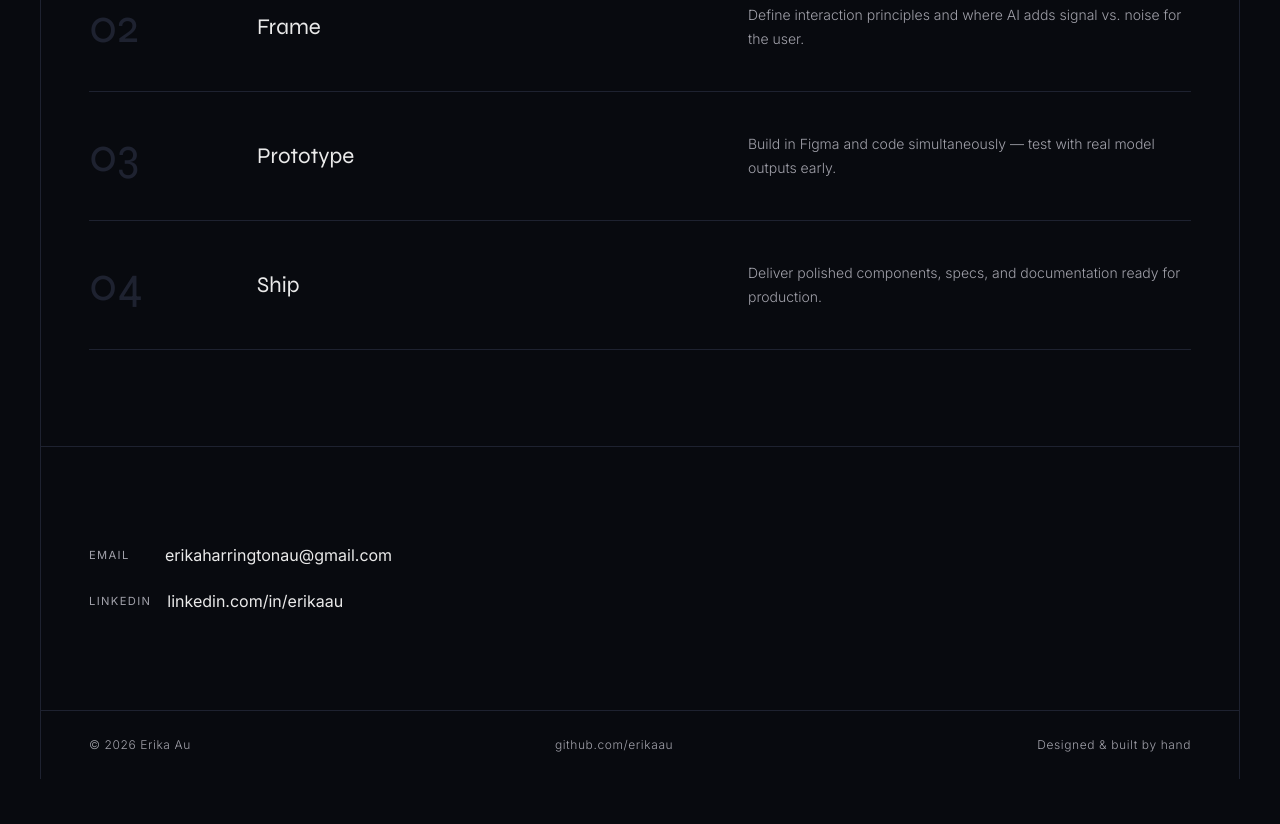
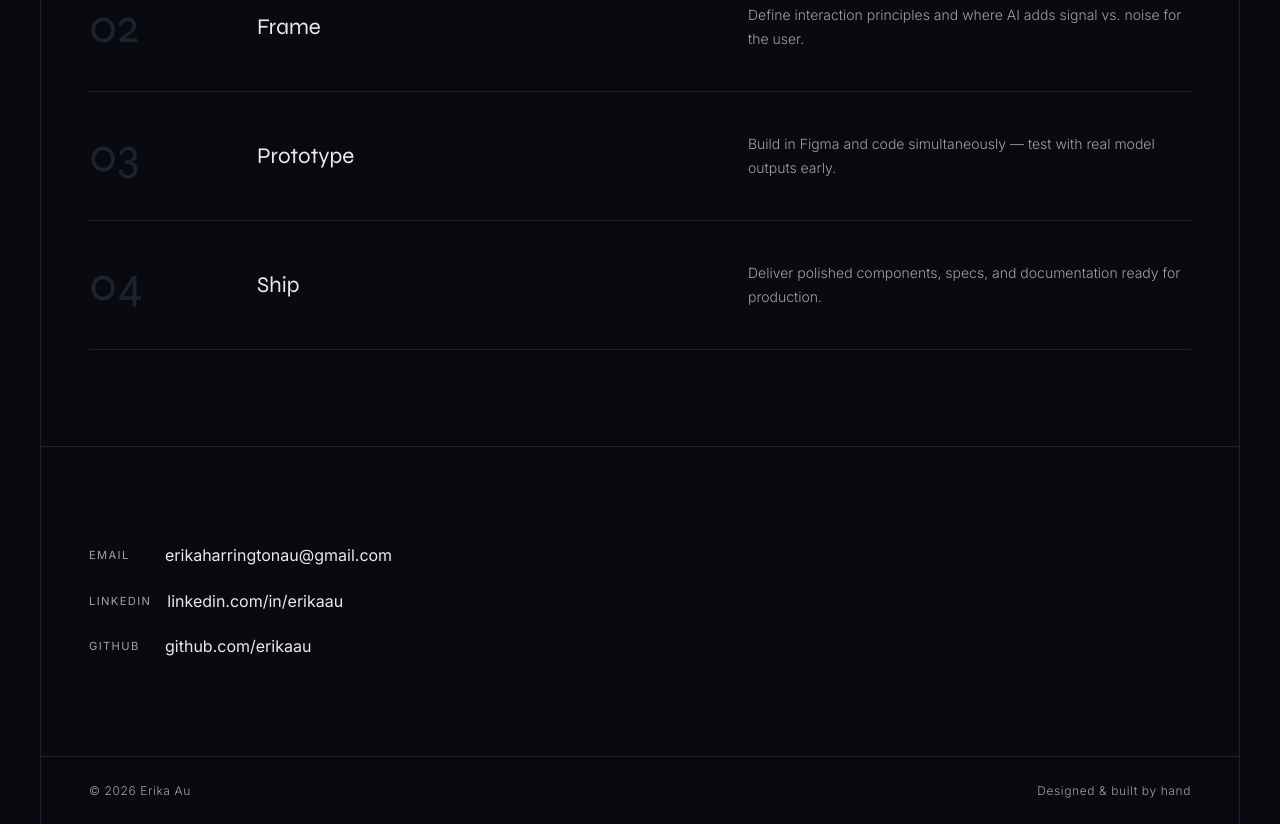
Before and after one commit to erikaau/erikaau-site, a plain HTML site: page index.html in a window 1280 px wide. Shown: the part 4101-4925 px from the top of the page. Before the commit the page ends 4880 px from the top, so only its background shows below. Drawn offline with Linux system fonts and the light colour scheme.

Commit message:
Move GitHub link to contact section
Co-Authored-By: Claude Sonnet 4.6 <noreply@anthropic.com>

```diff
--- a/index.html
+++ b/index.html
@@ -835,6 +835,10 @@
             <span class="contact-link-label">LinkedIn</span>
             linkedin.com/in/erikaau
           </a>
+          <a href="https://github.com/erikaau" target="_blank" class="contact-link">
+            <span class="contact-link-label">GitHub</span>
+            github.com/erikaau
+          </a>
         </div>
       </div>
     </section>
@@ -842,7 +846,6 @@
 
   <footer>
     <span>© 2026 Erika Au</span>
-    <a href="https://github.com/erikaau" target="_blank" class="footer-link">github.com/erikaau</a>
     <span>Designed & built by hand</span>
   </footer>
 
```
